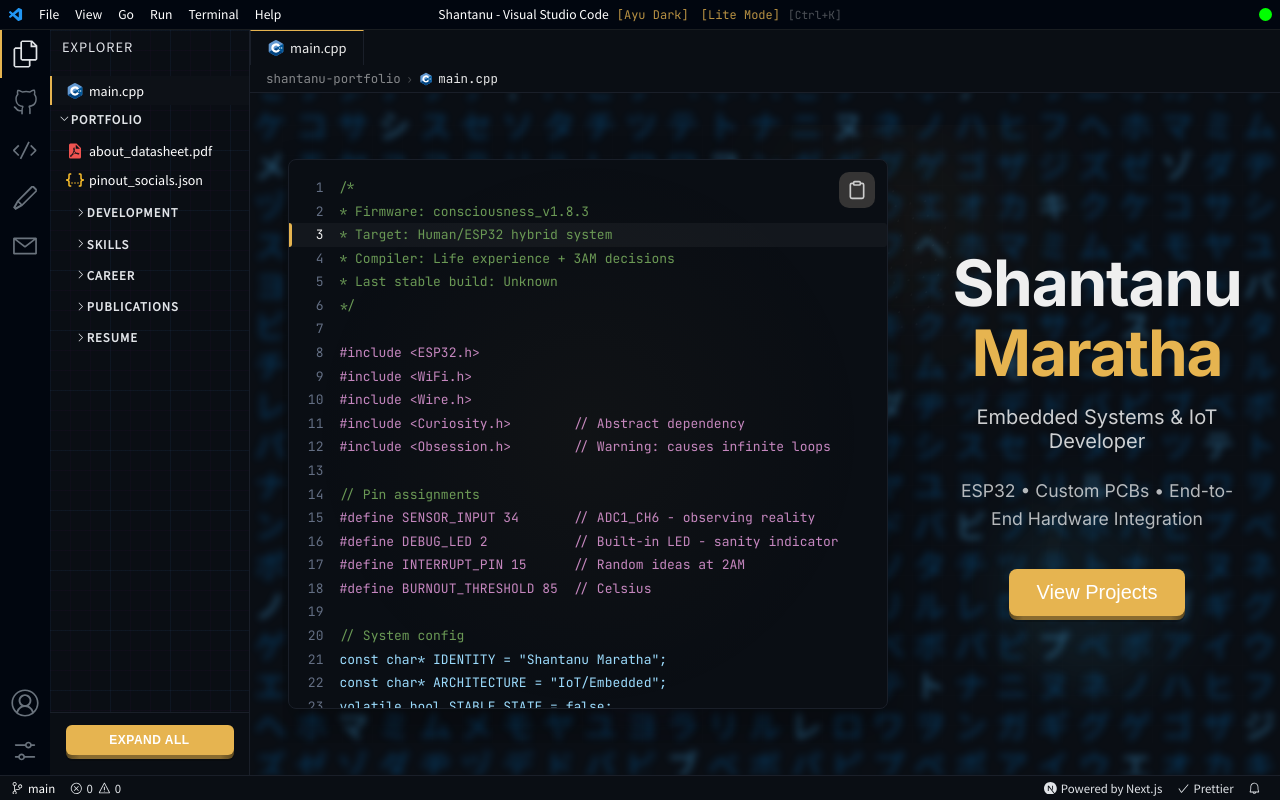
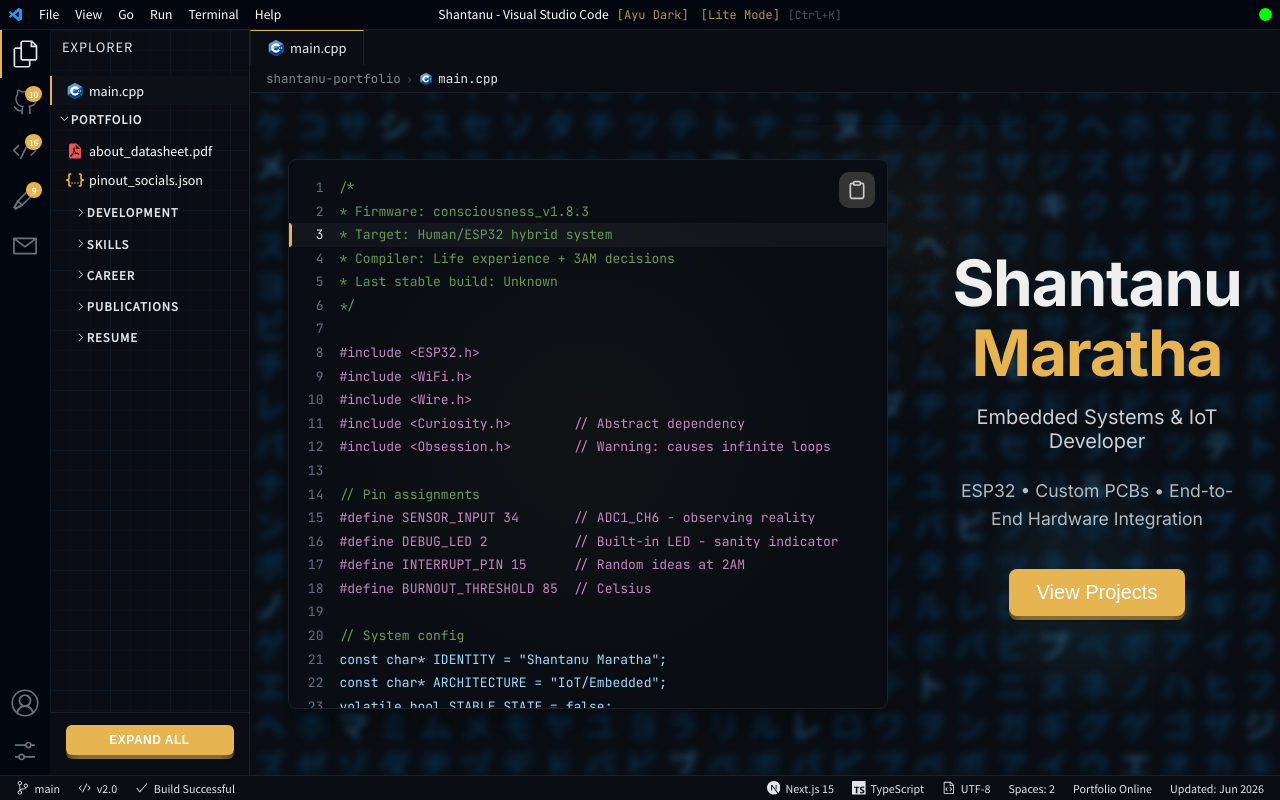
Before and after one commit to shaxntanu/VSCode-Portfolio, a Next.js app: page / in a window 1280 px wide. Built offline with nearby package versions, Linux system fonts and the light colour scheme; a web font is replaced by a local one.

Commit message:
Add VS Code-style activity bar badges and professional status bar

```diff
--- a/components/Bottombar.tsx
+++ b/components/Bottombar.tsx
@@ -1,46 +1,49 @@
-import {
-  VscBell,
-  VscCheck,
-  VscError,
-  VscWarning,
-  VscSourceControl,
-} from 'react-icons/vsc';
-import { SiNextdotjs } from 'react-icons/si';
-
+import { statusBarItems } from '@/data/statusbar';
 import styles from '@/styles/Bottombar.module.css';
 
 const Bottombar = () => {
+  const leftItems = statusBarItems.filter(item => item.side === 'left').sort((a, b) => a.priority - b.priority);
+  const rightItems = statusBarItems.filter(item => item.side === 'right').sort((a, b) => a.priority - b.priority);
+
+  const renderItem = (item: typeof statusBarItems[0]) => {
+    const content = (
+      <>
+        {item.icon && <item.icon className={styles.icon} />}
+        <span>{item.text}</span>
+      </>
+    );
+
+    const className = `${styles.section} ${styles[`priority${item.priority}`]}`;
+
+    if (item.link) {
+      return (
+        <a
+          key={item.id}
+          href={item.link}
+          target="_blank"
+          rel="noreferrer noopener"
+          className={className}
+          title={item.tooltip}
+        >
+          {content}
+        </a>
+      );
+    }
+
+    return (
+      <div key={item.id} className={className} title={item.tooltip}>
+        {content}
+      </div>
+    );
+  };
+
   return (
     <footer className={styles.bottomBar}>
       <div className={styles.container}>
-        <a
-          href="https://github.com/shaxntanu/VSCode-Portfolio"
-          target="_blank"
-          rel="noreferrer noopener"
-          className={styles.section}
-        >
-          <VscSourceControl className={styles.icon} />
-          <p>main</p>
-        </a>
-        <div className={styles.section}>
-          <VscError className={styles.icon} />
-          <p className={styles.errorText}>0</p>&nbsp;&nbsp;
-          <VscWarning className={styles.icon} />
-          <p>0</p>
-        </div>
+        {leftItems.map(renderItem)}
       </div>
       <div className={styles.container}>
-        <div className={styles.section}>
-          <SiNextdotjs className={styles.icon} />
-          <p>Powered by Next.js</p>
-        </div>
-        <div className={styles.section}>
-          <VscCheck className={styles.icon} />
-          <p>Prettier</p>
-        </div>
-        <div className={styles.section}>
-          <VscBell />
-        </div>
+        {rightItems.map(renderItem)}
       </div>
     </footer>
   );
--- a/components/Sidebar.tsx
+++ b/components/Sidebar.tsx
@@ -11,6 +11,7 @@ import {
   VscMenu,
 } from 'react-icons/vsc';
 import { useFolderContext } from '@/contexts/FolderContext';
+import { getBadgeForPath } from '@/data/badges';
 
 import styles from '@/styles/Sidebar.module.css';
 
@@ -34,7 +35,9 @@ const Sidebar = () => {
   return (
     <aside className={styles.sidebar}>
       <div className={styles.sidebarTop}>
-        {sidebarTopItems.map(({ Icon, path }) => (
+        {sidebarTopItems.map(({ Icon, path }) => {
+          const badge = getBadgeForPath(path);
+          return (
             <Link href={path} key={path}>
               <div
                 className={`${styles.iconContainer} ${
@@ -50,9 +53,13 @@ const Sidebar = () => {
                   }
                   className={styles.icon}
                 />
+                {badge && badge.show && badge.count > 0 && (
+                  <span className={styles.badge}>{badge.count}</span>
+                )}
               </div>
             </Link>
-        ))}
+          );
+        })}
         <div className={styles.mobileMenuBtn} onClick={() => setMobileMenuOpen(!mobileMenuOpen)}>
           <VscMenu
             size={16}
--- /dev/null
+++ b/data/badges.ts
@@ -0,0 +1,48 @@
+import { ActivityBadge } from '@/types/statusbar';
+import { projects } from './projects';
+
+// Count publications from the publications page data
+const publicationsCount = 9; // 8 papers + 1 blog
+
+// Count certificates from certificates page data
+const certificatesCount = 13; // Total courses across all categories
+
+// Calculate project count dynamically
+const projectsCount = projects.length;
+
+// GitHub repos count - this will be dynamic from the GitHub API
+// For now, we'll use a placeholder that can be updated
+const githubReposCount = 10;
+
+export const activityBadges: ActivityBadge[] = [
+  {
+    path: '/',
+    count: 0,
+    show: false, // Explorer has no badge
+  },
+  {
+    path: '/github',
+    count: githubReposCount,
+    show: true,
+  },
+  {
+    path: '/projects',
+    count: projectsCount,
+    show: true,
+  },
+  {
+    path: '/publications',
+    count: publicationsCount,
+    show: true,
+  },
+  {
+    path: '/contact',
+    count: 0,
+    show: false, // Contact has no badge
+  },
+];
+
+// Helper function to get badge for a specific path
+export const getBadgeForPath = (path: string): ActivityBadge | undefined => {
+  return activityBadges.find(badge => badge.path === path);
+};
--- /dev/null
+++ b/data/statusbar.ts
@@ -0,0 +1,84 @@
+import { StatusBarItem } from '@/types/statusbar';
+import {
+  VscSourceControl,
+  VscCheck,
+  VscCode,
+  VscFileCode,
+} from 'react-icons/vsc';
+import { SiNextdotjs, SiTypescript } from 'react-icons/si';
+
+export const statusBarItems: StatusBarItem[] = [
+  // LEFT SIDE
+  {
+    id: 'git-branch',
+    text: 'main',
+    icon: VscSourceControl,
+    tooltip: 'Git Branch',
+    link: 'https://github.com/shaxntanu/VSCode-Portfolio',
+    priority: 1,
+    side: 'left',
+  },
+  {
+    id: 'version',
+    text: 'v2.0',
+    icon: VscCode,
+    tooltip: 'Portfolio Version',
+    priority: 2,
+    side: 'left',
+  },
+  {
+    id: 'build-status',
+    text: 'Build Successful',
+    icon: VscCheck,
+    tooltip: 'Build Status',
+    priority: 3,
+    side: 'left',
+  },
+
+  // RIGHT SIDE
+  {
+    id: 'framework',
+    text: 'Next.js 15',
+    icon: SiNextdotjs,
+    tooltip: 'Framework',
+    priority: 4,
+    side: 'right',
+  },
+  {
+    id: 'language',
+    text: 'TypeScript',
+    icon: SiTypescript,
+    tooltip: 'Language',
+    priority: 5,
+    side: 'right',
+  },
+  {
+    id: 'encoding',
+    text: 'UTF-8',
+    icon: VscFileCode,
+    tooltip: 'File Encoding',
+    priority: 6,
+    side: 'right',
+  },
+  {
+    id: 'indentation',
+    text: 'Spaces: 2',
+    tooltip: 'Indentation',
+    priority: 7,
+    side: 'right',
+  },
+  {
+    id: 'status',
+    text: 'Portfolio Online',
+    tooltip: 'Status',
+    priority: 8,
+    side: 'right',
+  },
+  {
+    id: 'last-updated',
+    text: 'Updated: Jun 2026',
+    tooltip: 'Last Updated',
+    priority: 9,
+    side: 'right',
+  },
+];
--- a/styles/Bottombar.module.css
+++ b/styles/Bottombar.module.css
@@ -7,43 +7,105 @@
     display: flex;
     align-items: center;
     justify-content: space-between;
-    font-size: 0.8rem;
+    font-size: 0.75rem;
+    font-family: 'Source Sans Pro', sans-serif;
 }
 
 .bottomBar a {
-    color: white;
+    color: rgb(225, 228, 232);
     text-decoration: none;
 }
 
 .icon {
-    margin-right: 4px;
+    margin-right: 5px;
+    font-size: 0.85rem;
 }
 
 .container {
     display: flex;
     align-items: center;
+    gap: 2px;
 }
 
 .section {
     display: flex;
-    margin-right: 0.5rem;
+    align-items: center;
     height: 24px;
-    align-items: center;
-    padding: 0 0.2rem;
+    padding: 0 8px;
     cursor: pointer;
     font-family: 'Source Sans Pro', sans-serif;
+    white-space: nowrap;
+    transition: background-color 0.15s ease;
 }
 
 .section:hover {
     background: var(--bottombar-hover-bg);
 }
 
-@media screen and (max-width: 600px) {
+/* Priority-based responsive hiding */
+/* Priority 1-3: Always visible (critical items) */
+.priority1,
+.priority2,
+.priority3 {
+    display: flex;
+}
+
+/* Priority 4-6: Hide on tablets and below */
+.priority4,
+.priority5,
+.priority6 {
+    display: flex;
+}
+
+/* Priority 7-9: Hide on mobile */
+.priority7,
+.priority8,
+.priority9 {
+    display: flex;
+}
+
+@media screen and (max-width: 900px) {
     .bottomBar {
-        font-size: 0.6rem;
+        font-size: 0.7rem;
     }
 
     .section {
-        margin-right: 0.5rem;
+        padding: 0 6px;
+    }
+
+    /* Hide lower priority items on tablets */
+    .priority7,
+    .priority8,
+    .priority9 {
+        display: none;
     }
 }
+
+@media screen and (max-width: 600px) {
+    .bottomBar {
+        font-size: 0.65rem;
+        padding: 0 0.3rem;
+    }
+
+    .section {
+        padding: 0 4px;
+    }
+
+    .icon {
+        margin-right: 3px;
+        font-size: 0.75rem;
+    }
+
+    .container {
+        gap: 0;
+    }
+
+    /* Hide medium priority items on mobile */
+    .priority4,
+    .priority5,
+    .priority6 {
+        display: none;
+    }
+
+    /* Only show critical items (1-3) on mobile */
+}
--- a/styles/Sidebar.module.css
+++ b/styles/Sidebar.module.css
@@ -13,6 +13,7 @@
 .iconContainer {
     cursor: pointer;
     width: 100%;
+    position: relative;
 }
 
 .iconContainer:hover {
@@ -29,6 +30,39 @@
     padding: 0.65rem 0;
     display: block;
     margin: 0 auto;
+}
+
+.badge {
+    position: absolute;
+    top: 8px;
+    right: 8px;
+    background: var(--accent-color);
+    color: #fff;
+    font-size: 9px;
+    font-weight: 600;
+    min-width: 16px;
+    height: 16px;
+    border-radius: 50%;
+    display: flex;
+    align-items: center;
+    justify-content: center;
+    padding: 0 4px;
+    box-shadow: 0 2px 4px rgba(0, 0, 0, 0.3);
+    animation: badgeFadeIn 0.3s ease-in-out;
+    font-family: 'Source Sans Pro', sans-serif;
+    line-height: 1;
+}
+
+@keyframes badgeFadeIn {
+    from {
+        opacity: 0;
+        transform: scale(0.8);
+    }
+
+    to {
+        opacity: 1;
+        transform: scale(1);
+    }
 }
 
 @media screen and (min-width: 2000px) {
@@ -65,6 +99,14 @@
         width: 40px;
         padding: 0.6rem;
     }
+
+    .badge {
+        top: 6px;
+        right: 6px;
+        font-size: 8px;
+        min-width: 14px;
+        height: 14px;
+    }
 }
 
 .mobileMenuBtn {
--- /dev/null
+++ b/types/statusbar.ts
@@ -0,0 +1,15 @@
+export interface StatusBarItem {
+  id: string;
+  text: string;
+  icon?: React.ComponentType<any>;
+  tooltip?: string;
+  link?: string;
+  priority: number; // Lower number = higher priority (shows on mobile)
+  side: 'left' | 'right';
+}
+
+export interface ActivityBadge {
+  path: string;
+  count: number;
+  show: boolean;
+}
```
Also changed, not shown: hooks/useActivityBadges.ts (added, +26 -0 lines), types/index.ts (+17 -0 lines), 2 other files (tests, documents, lock files or other folders). Lines whose indentation alone changed are shown as unchanged.
